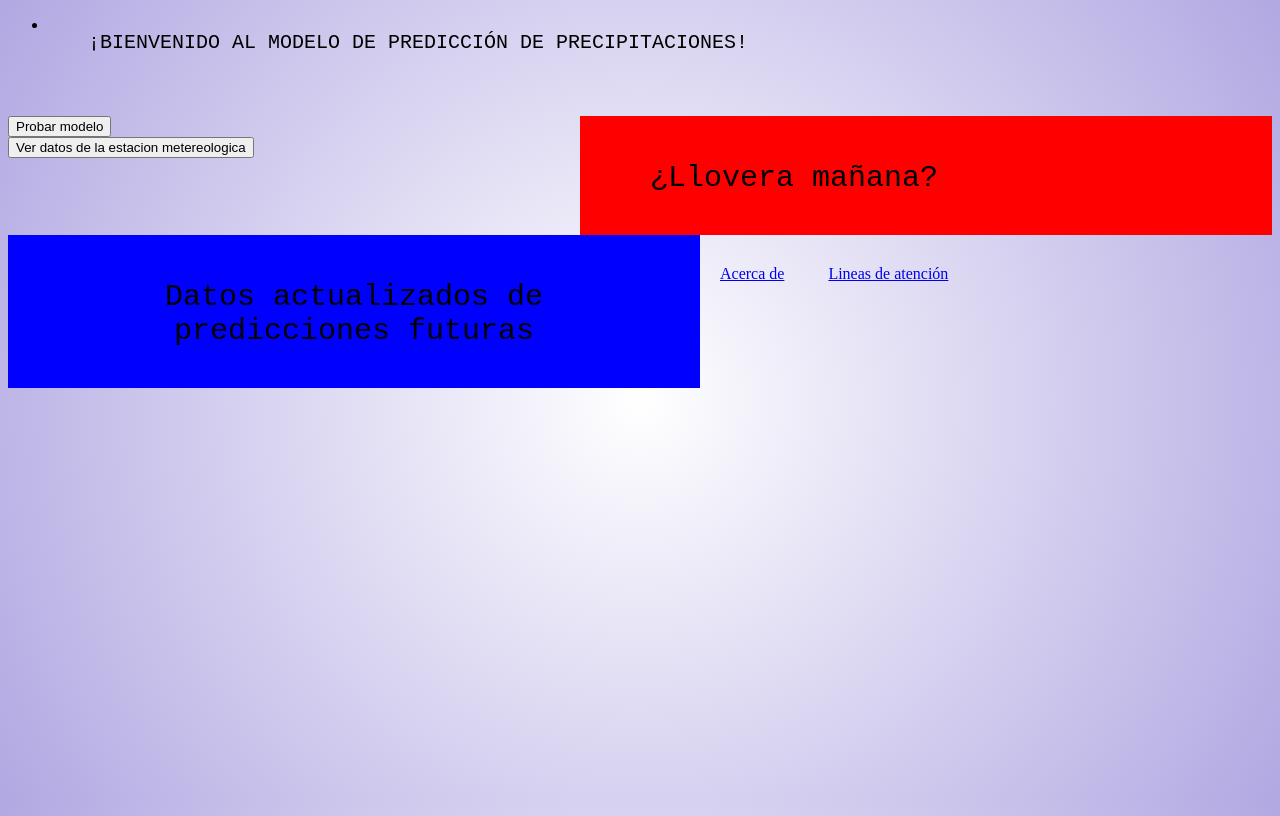
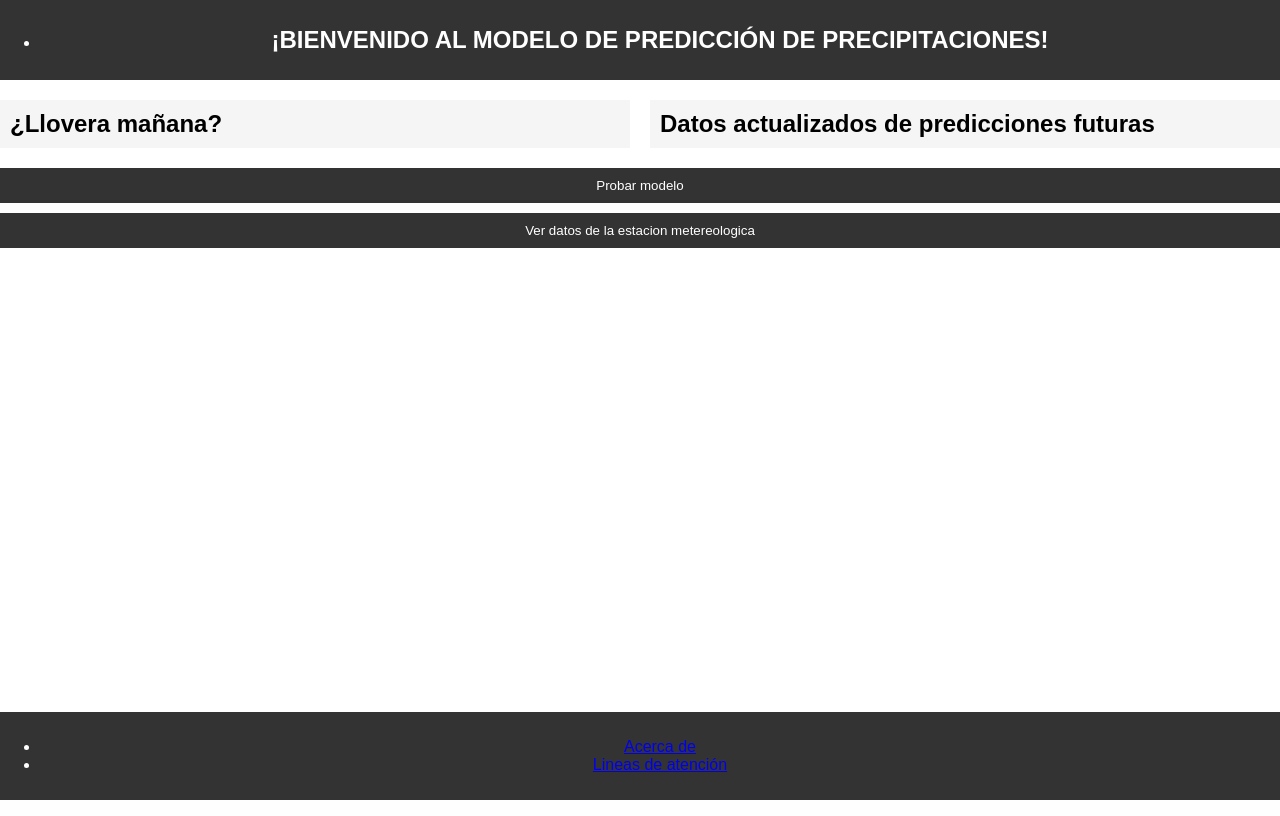
Before and after one commit to ThePolanco/Aplicativo_MCPP, a Flask app: page / in a window 1280 px wide. Run offline with Flask 3, Linux system fonts and the light colour scheme.

Commit message:
UPDATE estilos.css

```diff
--- a/src/static/css/estilos.css
+++ b/src/static/css/estilos.css
@@ -1,89 +1,81 @@
-html, body{
-    height: 100%;
+/* Estilos generales */
+body {
+    font-family: Arial, sans-serif;
+    margin: 0;
+    padding: 0;
+    display: flex;
+    flex-direction: column;
+    min-height: 100vh; /* Asegura que el cuerpo ocupe al menos el 100% del viewport height */
 }
 
-body{
-    background: radial-gradient(circle, #fff, #b1a8e2);
-    background-size: cover;
-    background-attachment: fixed;
+.container {
+    flex-grow: 1;
+    max-width: 1200px;
+    margin: 0 auto;
+    padding: 20px;
 }
 
-header{
-    height: 100px;
+/* Estilos de encabezado */
+.nav {
+    background-color: #333;
+    color: #fff;
+    text-align: center;
+    padding: 10px 0;
 }
 
-.nav{
-    width: 100%;
+.titulo {
+    font-size: 24px;
+    margin: 0;
 }
 
-.titulo{
-    font-family: 'Courier New', Courier, monospace;
-    color: #000000;
-    font-size: 20px;
-    font-weight: 100;
-    text-decoration: none;
-    margin: auto;
-    float: left;
-    padding: 15px 40px;
+/* Estilos de contenido principal */
+.contenedor {
+    display: flex;
+    flex-wrap: wrap;
+    justify-content: space-between;
+    margin-top: 20px;
+    flex-grow: 1; /* Permite que el contenido principal crezca para llenar el espacio disponible */
 }
 
-.nav_ul{
-    height: 100px;
-    position: static;
+.area_1, .area_2 {
+    flex-basis: calc(50% - 10px);
+    padding: 10px;
+    background-color: #f5f5f5;
+    margin-bottom: 20px;
+    box-sizing: border-box;
 }
 
-.nav_li{
-    height: 0;
+/* Estilos de botones */
+.boton1, .boton2 {
+    display: block;
+    width: 100%;
+    padding: 10px;
+    background-color: #333;
+    color: #fff;
+    border: none;
+    cursor: pointer;
+    margin-bottom: 10px;
 }
 
-.nav_li1{
-    display: inline-block;
-    padding: 30px 20px;
-    color: #000;
+/* Estilos de pie de página */
+.footer {
+    background-color: #333;
+    color: #fff;
+    text-align: center;
+    padding: 10px 0;
+    flex-shrink: 0;
+    width: 100%;
+    position: absolute;
+    bottom: 0;
 }
 
-.nav_li a{
-    color: #000;
-    font-family: 'Courier New', Courier, monospace;
-    font-size: 23px;
-    font-weight: 23px;
-    text-decoration: none;
+/* Estilos para pantallas pequeñas */
+@media screen and (max-width: 768px) {
+    .contenedor {
+        flex-direction: column;
+    }
+
+    .area_1, .area_2 {
+        flex-basis: 100%;
+    }
 }
-
-.nav_li1:hover > a{
-	color: #db5147;
-}
-
-.contenedor{
-    position: static;
-}
-
-.area_1{
-    font-family: Georgia, 'Times New Roman', Times, serif;
-    font-size: 25px;
-    color: #fff;
-    float: right;
-    padding: 30px 30px 30px 30px;
-    width: 50%;
-    background-color: red;
-}
-.area_1 h2{
-    font-size: 30px;
-    text-align: center;
-    padding-bottom: 10px;
-}
-
-.area_2{
-    font-family: Georgia, 'Times New Roman', Times, serif;
-    padding: 30px;
-    float: left;
-    height: auto;
-    width: 50%;
-    background-color: blue;
-}
-
-.area_2 h2{
-    font-size: 30px;
-    text-align: center;
-    padding-bottom: 10px;
-}
```
